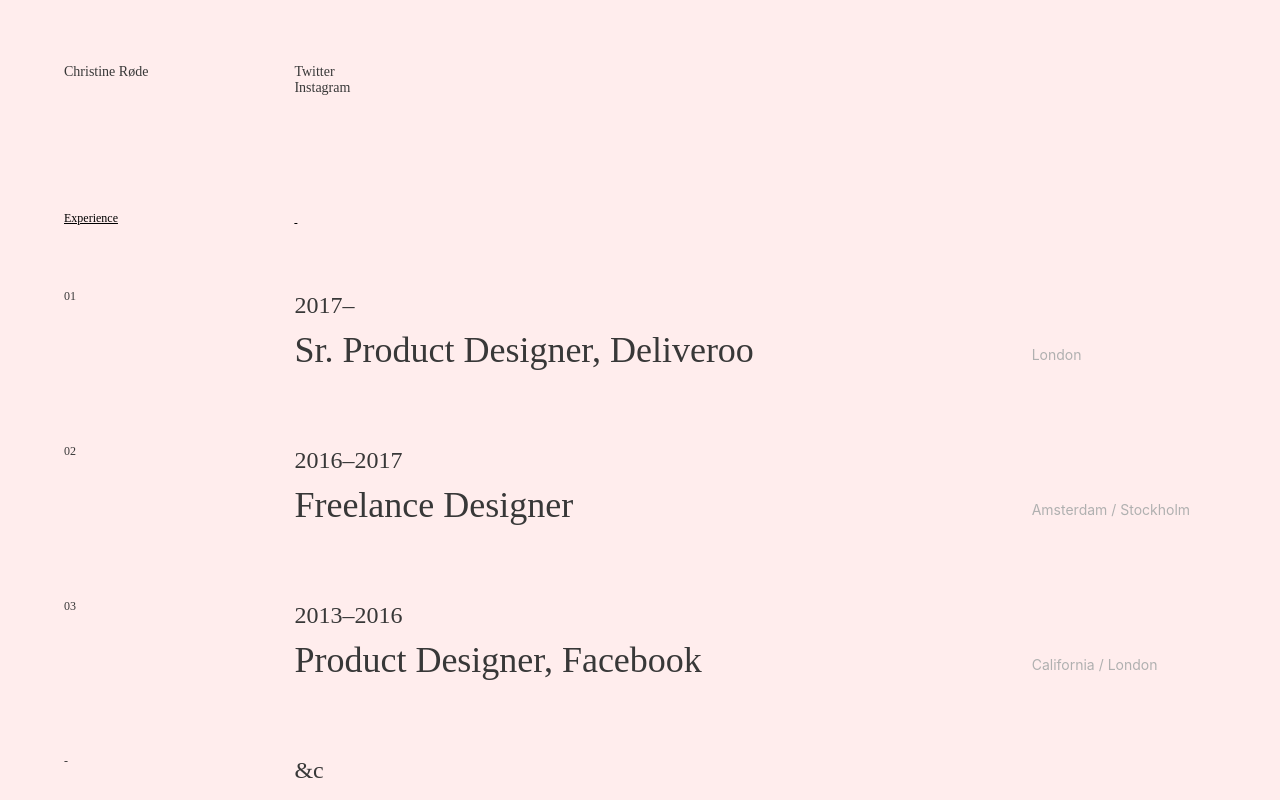
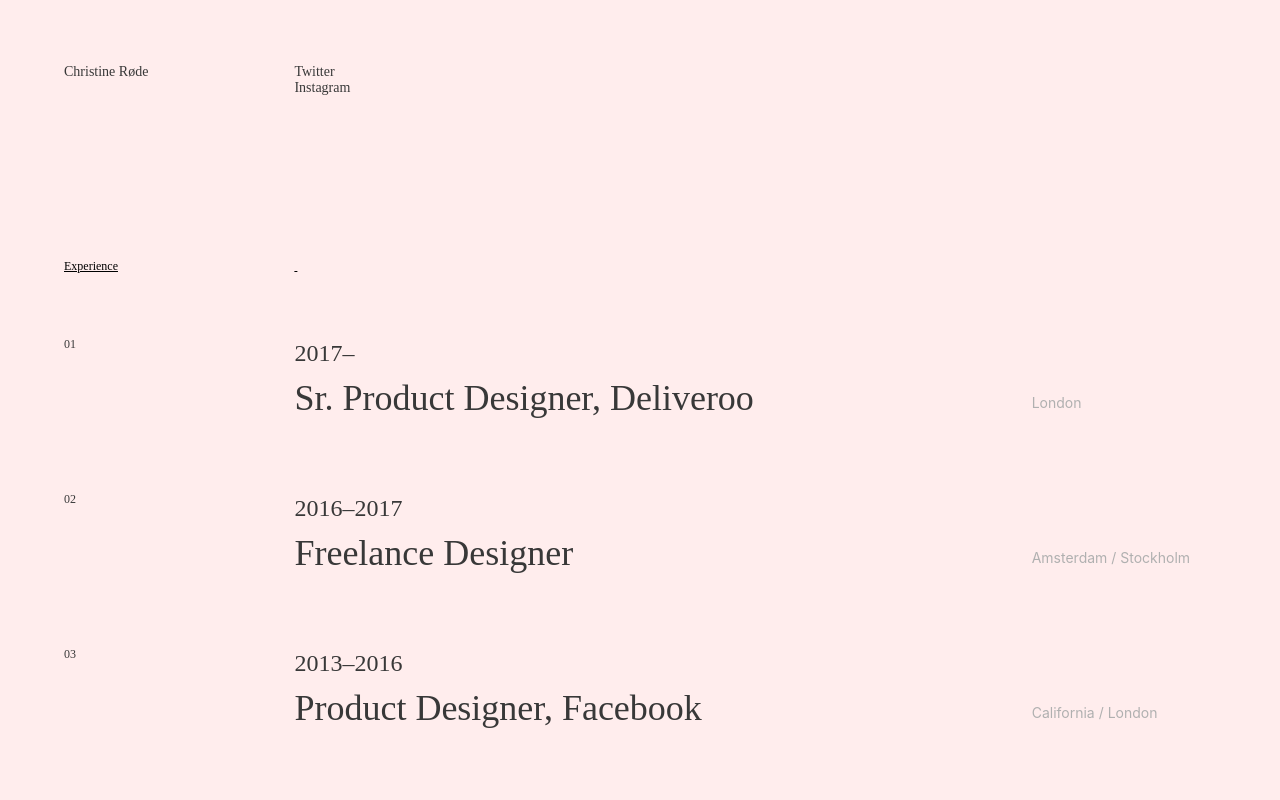
Before and after one commit to christinerode/rode-co, a React (Create React App) app: page / in a window 1280 px wide. Shown: the top 800 px of the page. Built offline with nearby package versions, Linux system fonts and the light colour scheme.

Commit message:
more generous spacing

```diff
--- a/src/App.js
+++ b/src/App.js
@@ -24,7 +24,7 @@
 )
 
 const Title = ({children}) => (
-  <div className="cf fl w-100 mt3 mb5">
+  <div className="cf fl w-100 mt5 mb5">
     <div className="fl w-20">
       <h2 className="ma0 f7">
         {children}
```
